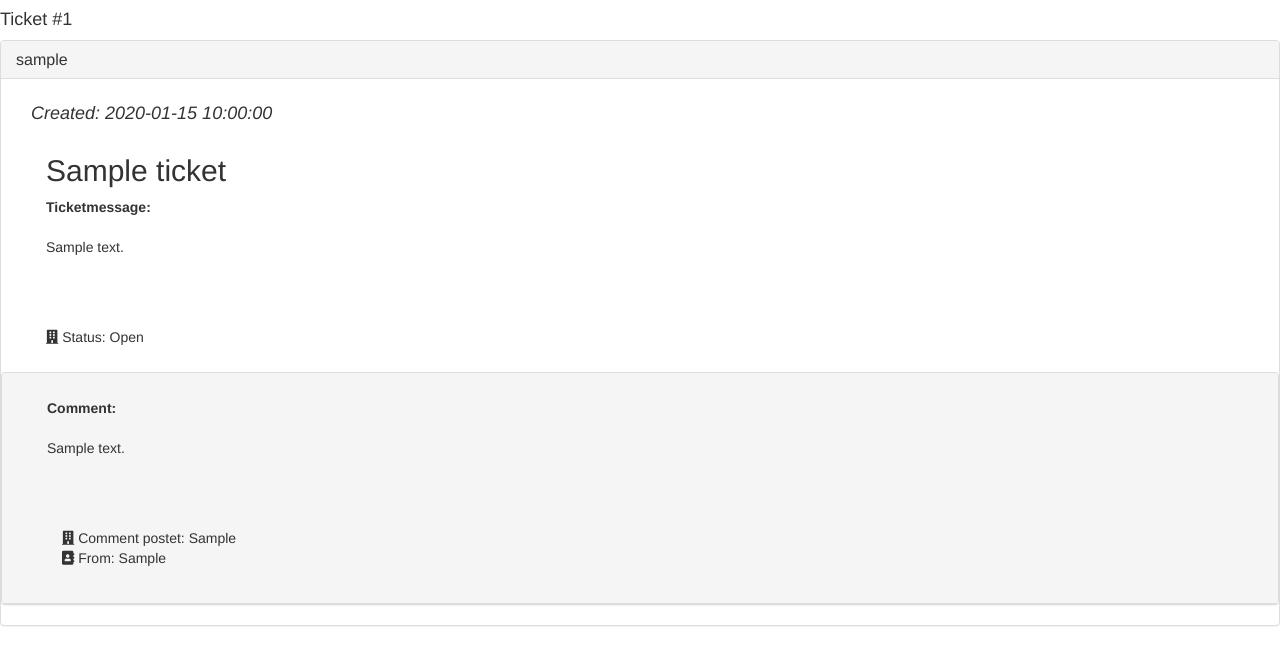
After one commit to NequZ/FiveM-UCP-ACP, a PHP site: page /currentticket.php?id=1 in a window 1280 px wide. The commit adds this page. Shown: the top 665 px of the page. Run offline with PHP 8.4, Linux system fonts and the light colour scheme; tables that the repository leaves empty or names only in its code hold one stand-in row (values such as "Sample post"); some libraries are stand-ins or nearby versions.

Commit message:
added first Logic for Ticketsystem

```diff
--- a/admin/newadmin.php
+++ b/admin/newadmin.php
@@ -37,7 +37,6 @@ if (isset($_POST['submit'])) {
         $username = $_SESSION['username'];
         $rank = $_SESSION['rank'];
         $action = "User ($username) performed an edit. The Following was edited: ($sql)";
-        $date = date("Y-m-d H:i:s");
         $query = $db->prepare("INSERT INTO cp_logfiles (username, date, rank, action) VALUES (:username, :date, :rank, :action)");
         $query->bindParam(':username', $username);
         $query->bindParam(':date', $date);
--- /dev/null
+++ b/currentticket.php
@@ -0,0 +1,113 @@
+<?php
+
+include 'config/config.php';
+require 'css/style.css';
+
+session_start();
+
+
+$ticket_id = $_GET['id'];
+
+// Table with content of the ticket
+$sql = "SELECT * FROM cp_ticket WHERE id = $ticket_id";
+$result = $db->query($sql);
+$row = $result->fetch(PDO::FETCH_ASSOC);
+// get collumn open from table cp_ticket
+$open = $row['open'];
+if ($open == 1) {
+    $open = "Closed";
+} else {
+    $open = "Open";
+}
+
+
+
+
+
+
+?>
+
+<html>
+
+<head>
+    <link rel="stylesheet" href="css/style.css">
+    <link href="https://fonts.googleapis.com/css?family=Ubuntu" rel="stylesheet">
+    <meta name="viewport" content="width=device-width, initial-scale=1" />
+    <link rel="stylesheet" href="path/to/font-awesome/css/font-awesome.min.css">
+    <link href="//netdna.bootstrapcdn.com/bootstrap/3.1.0/css/bootstrap.min.css" rel="stylesheet" id="bootstrap-css">
+    <script src="//netdna.bootstrapcdn.com/bootstrap/3.1.0/js/bootstrap.min.js"></script>
+    <script src="//code.jquery.com/jquery-1.11.1.min.js"></script>
+    <link rel="stylesheet" href="https://maxcdn.bootstrapcdn.com/bootstrap/3.3.6/css/bootstrap.min.css">
+    <script src="https://maxcdn.bootstrapcdn.com/bootstrap/3.3.6/js/bootstrap.min.js"></script>
+    <meta charset="UTF-8">
+    <script src="https://use.fontawesome.com/3903c9d7fd.js"></script>
+    <link href="https://cdnjs.cloudflare.com/ajax/libs/font-awesome/5.10.2/css/all.css" rel="stylesheet">
+    <title>Edit Ticket</title>
+</head>
+
+<div class="content view">
+    <div class="row">
+        <div class="col-sm-12">
+            <h4 class="pull-left page-title">Ticket #<?php echo $ticket_id; ?></h4>
+        </div>
+    </div>
+    <div class="panel panel-default">
+        <div class="panel-heading">
+            <h3 class="panel-title"><?php echo $row['username']; ?></h3>
+        </div>
+        <div class="panel-body">
+            <div class="row">
+                <div class="col-md-12 col-sm-12 col-xs-12">
+                    <div class="profile_details">
+                            <div class="col-sm-12">
+                                <h4 class="brief"><i>Created: <?php echo $row['date']; ?></i></h4>
+                                <div class="left col-xs-7">
+                                    <h2><?php echo $row['subject']; ?></h2>
+                                    <p><strong>Ticketmessage: </strong> <br><br><?php echo $row['message']; ?> </p>
+                                    <ul class="list-unstyled">
+                                        <br><br><br>
+                                        <li><i class="fa fa-building"></i> Status: <?php echo $open; ?></li>
+                                    </ul>
+
+
+                            </div>
+                    </div>
+                </div>
+            </div>
+        </div>
+    </div>
+            <?php
+            $sql = "SELECT * FROM cp_ticket_comments WHERE ticket_id = $ticket_id";
+            $result = $db->query($sql);
+            while ($row = $result->fetch(PDO::FETCH_ASSOC)) {
+                $comment_message = $row['message'];
+                $comment_date = $row['created'];
+                $comment_username = $row['creator'];
+                echo "
+                <div class='panel panel-default'>
+                    <div class='panel-heading'>
+
+                    <div class='panel-body'>
+                        <div class='row'>
+                            <div class='col-md-12 col-sm-12 col-xs-12'>
+                                <div class='profile_details'>
+                                        <div class='col-sm-12'>
+                                             <p><strong>Comment: </strong> <br><br>$comment_message </p>
+                                            <div class='left col-xs-7'>
+                                                <ul class='list-unstyled'>
+                                                    <br><br><br>
+                                                    <li><i class='fa fa-building'></i> Comment postet: $comment_date</li>
+                                                    <li><i class='fa fa-address-book'></i> From: $comment_username</li>
+                                                </ul>
+                                            </div>
+                                    </div>
+                                </div>
+                            </div>
+                        </div>
+                    </div>
+                </div>
+                ";
+            }
+            ?>
+
+</div>
--- a/index.php
+++ b/index.php
@@ -88,6 +88,8 @@ if(isset($_POST['username']) && isset($_POST['password'])) {
         </form>
       <br>
       <p align="center">  &copy; 2022 <a href="https://github.com/NequZ">NequZ</a> </p>
+      <br>
+      <p align="center">  <a href="/ticket.php">Create Support Ticket</a> </p>
     </div>
 
 </body>
```
Also changed, not shown: ticket.php (added, +93 -0 lines).
